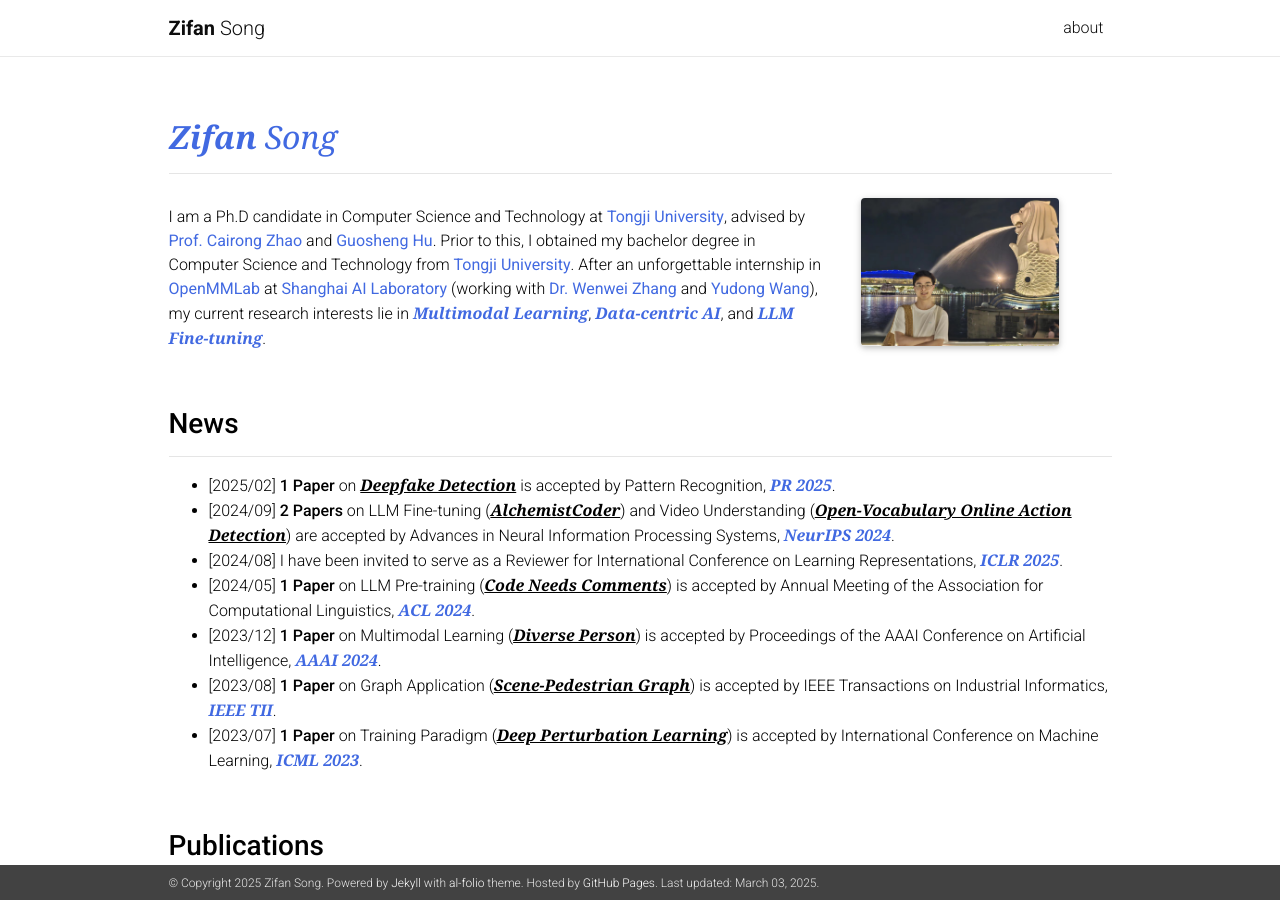
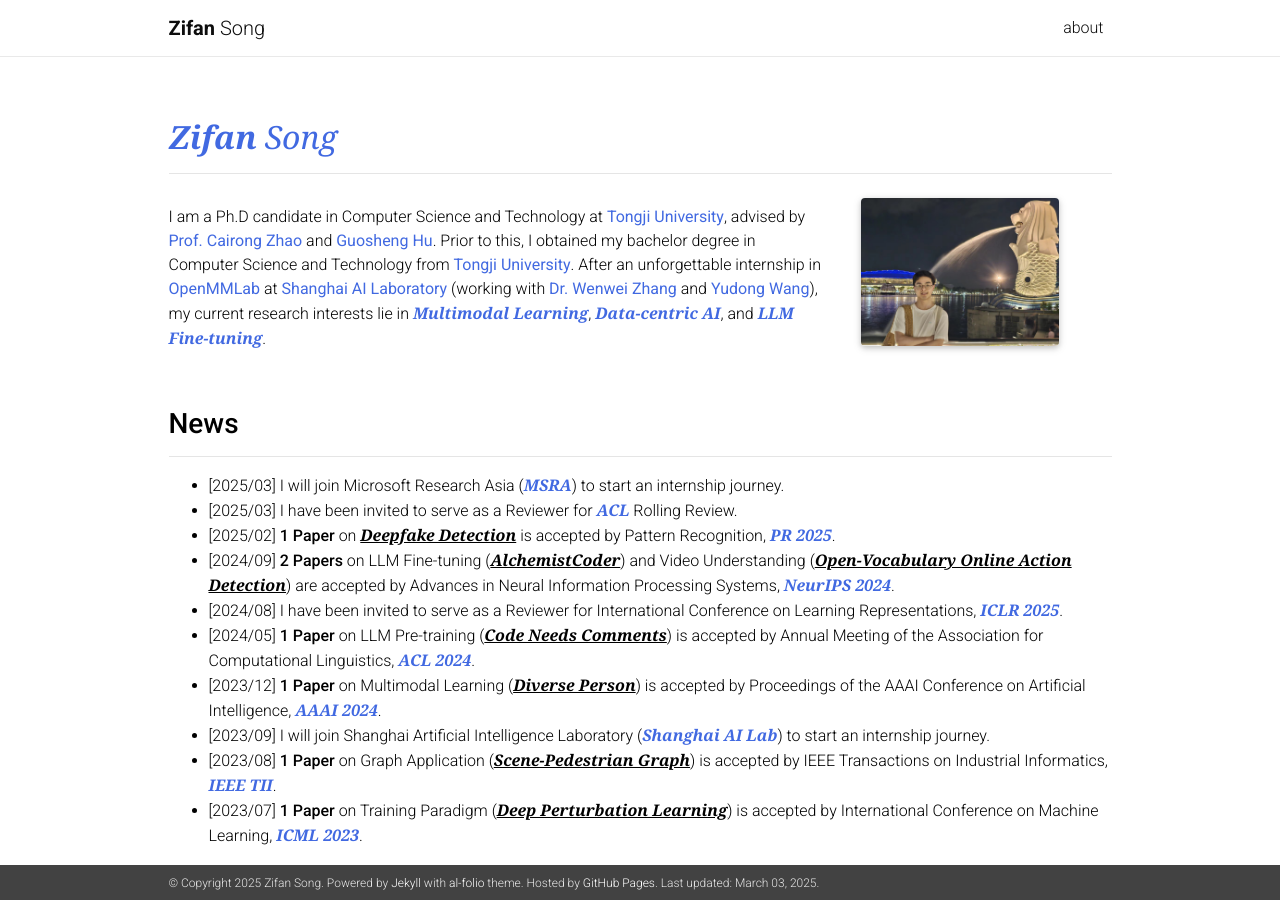
Before and after one commit to MatCaviar/MatCaviar.github.io, a Jekyll site: the page built from _pages/MatCaivar.md, in a window 1280 px wide and 900 px high. Built offline with Jekyll 4.4.1, drawn with Linux system fonts in a browser that asks for light colours; nearby versions of some CDN libraries; a style sheet for code colours, icons or effects is not loaded; grey boxes are pictures that could not be loaded.

Commit message:
Update MatCaivar.md

```diff
--- a/_pages/MatCaivar.md
+++ b/_pages/MatCaivar.md
@@ -27,11 +27,14 @@ I am a Ph.D candidate in Computer Science and Technology at [<font color="RoyalB
 
 ### **News**
 <hr />
+- [2025/03] I will join Microsoft Research Asia (**<font face="Georgia" color="RoyalBlue"><I><B>MSRA</B></I></font>**) to start an internship journey.
+- [2025/03] I have been invited to serve as a Reviewer for **<font face="Georgia" color="RoyalBlue"><I><B>ACL</B></I></font>** Rolling Review.
 - [2025/02] **1 Paper** on [**<font face="Georgia"><I><U><B>Deepfake Detection</B></U></I></font>**](https://www.sciencedirect.com/science/article/abs/pii/S0031320325001293){:target="_blank"} is accepted by Pattern Recognition, **<font face="Georgia" color="RoyalBlue"><I><B>PR 2025</B></I></font>**.
 - [2024/09] **2 Papers** on LLM Fine-tuning ([**<font face="Georgia"><I><U><B>AlchemistCoder</B></U></I></font>**](https://internlm.github.io/AlchemistCoder/){:target="_blank"}) and Video Understanding ([**<font face="Georgia"><I><U><B>Open-Vocabulary Online Action Detection</B></U></I></font>**](https://openreview.net/pdf?id=PWzB2V2b6R){:target="_blank"}) are accepted by Advances in Neural Information Processing Systems, **<font face="Georgia" color="RoyalBlue"><I><B>NeurIPS 2024</B></I></font>**.
 - [2024/08] I have been invited to serve as a Reviewer for International Conference on Learning Representations, **<font face="Georgia" color="RoyalBlue"><I><B>ICLR 2025</B></I></font>**.
 - [2024/05] **1 Paper** on LLM Pre-training ([***<font face="Georgia"><I><U><B>Code Needs Comments</B></U></I></font>***](https://arxiv.org/abs/2402.13013){:target="_blank"}) is accepted by Annual Meeting of the Association for Computational Linguistics, **<font face="Georgia" color="RoyalBlue"><I><B>ACL 2024</B></I></font>**.
 - [2023/12] **1 Paper** on Multimodal Learning ([***<font face="Georgia"><I><U><B>Diverse Person</B></U></I></font>***](https://ojs.aaai.org/index.php/AAAI/article/view/28298){:target="_blank"}) is accepted by Proceedings of the AAAI Conference on Artificial Intelligence, **<font face="Georgia" color="RoyalBlue"><I><B>AAAI 2024</B></I></font>**.
+- [2023/09] I will join Shanghai Artificial Intelligence Laboratory (**<font face="Georgia" color="RoyalBlue"><I><B>Shanghai AI Lab</B></I></font>**) to start an internship journey.
 - [2023/08] **1 Paper** on Graph Application ([***<font face="Georgia"><I><U><B>Scene-Pedestrian Graph</B></U></I></font>***](https://ieeexplore.ieee.org/abstract/document/10214025/){:target="_blank"}) is accepted by IEEE Transactions on Industrial Informatics, **<font face="Georgia" color="RoyalBlue"><I><B>IEEE TII</B></I></font>**.
 - [2023/07] **1 Paper** on Training Paradigm ([***<font face="Georgia"><I><U><B>Deep Perturbation Learning</B></U></I></font>***](https://proceedings.mlr.press/v202/song23c.html){:target="_blank"}) is accepted by International Conference on Machine Learning, **<font face="Georgia" color="RoyalBlue"><I><B>ICML 2023</B></I></font>**.
 
```
